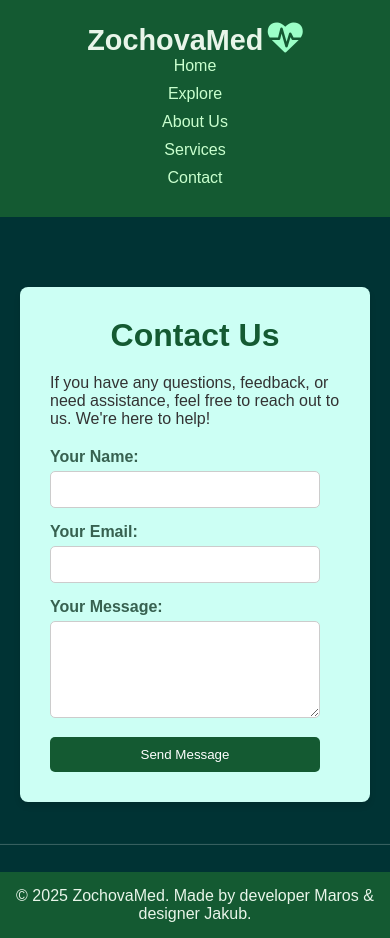
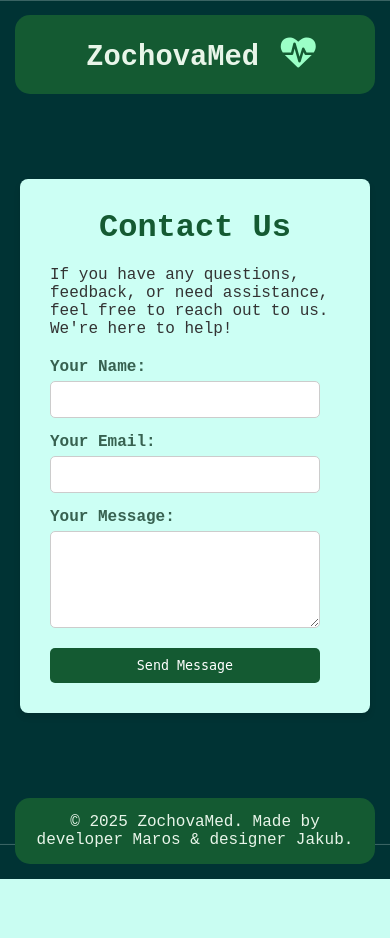
Before and after one commit to Kub228/ZochovaMed, a Flask app: page /contact in a window 390 px wide. After the commit the page ends 879 px from the top, so only its background shows below. Run offline with Flask 3, Linux system fonts and the light colour scheme.

Commit message:
Backgroun and Design update

```diff
--- a/static/css/styles.css
+++ b/static/css/styles.css
@@ -7,10 +7,10 @@
 
 /* General Styles */
 body {
-    font-family: Arial, sans-serif;
+    font-family:'Courier New', Courier, monospace;
     margin: 0;
     padding: 0;
-    background-image: url("bg.jpg"); /* Adjusted relative path */
+    background-image: url("bg.png"); /* Adjusted relative path */
     -webkit-background-size: cover; /* Ensures the image covers the entire screen (Webkit) */
     background-size: cover; /* Ensures the image covers the entire screen */
     background-position: center; /* Centers the image */
@@ -24,8 +24,19 @@ body {
 
 /* Header Styles */
 header {
+
+    margin: 15px;
+    border-radius: 15px;
     background-color: #145A32; /* Dark green for header */
-    padding: 20px 0;
+    padding: 20px 10px;
+}
+
+header {
+    transition: transform 0.3s ease;
+}
+
+header:hover {
+    transform: translateY(-5px);
 }
 
 .navbar {
@@ -37,12 +48,20 @@ header {
 }
 
 
-
 .logo {
     font-size: 1.8em;
     font-weight: bold;
     color: #E8F5E9; /* Light green logo text */
     text-decoration: none;
+    transition: background-color 0.3s ease, border-radius 0.3s ease, font-size 0.3s ease; /* Smooth transition for background color, border radius, and font size */
+    border-radius: 8px; /* Rounded corners for the logo background */
+}
+
+.logo:hover {
+    padding: 5px;
+    background-color: #42946b; /* Slightly lighter green on hover */
+    border-radius: 12px; /* More rounded corners on hover */
+    font-size: 2em; /* Slightly larger font size on hover */
 }
 
 .nav-links {
@@ -58,11 +77,29 @@ header {
     text-decoration: none;
     color: #c9ffce; /* Light green navigation links */
     padding: 8px 12px;
+    transition: background-color 0.3s ease, border-radius 0.3s ease, font-size 0.3s ease;
 }
 
 .nav-links a:hover {
+    font-size: 1.2em;
     background-color: #4c945a; /* Slightly lighter green on hover */
     border-radius: 4px;
+ /* Makes the text jump lightly */
+}
+
+a {
+    text-decoration: none;
+    color: #3a563d; /* Light green navigation links */
+    padding: 8px 12px;
+    transition: background-color 0.3s ease, border-radius 0.3s ease, font-size 0.3s ease;
+}
+
+a:hover {
+    color: #c9ffce; /* Light green navigation links */
+    font-size: 1.2em;
+    background-color: #4c945a; /* Slightly lighter green on hover */
+    border-radius: 4px;
+ /* Makes the text jump lightly */
 }
 
 /* Main Content */
@@ -73,10 +110,17 @@ main {
 
 /* Footer Styles */
 footer {
+    margin: 15px;
+    border-radius: 15px;
     background-color: #145A32; /* Dark green footer background */
     color: #E8F5E9; /* Light green text for footer */
     text-align: center;
     padding: 15px;
+    transition: background-color 0.3s ease, border-radius 0.3s ease, transform 0.3s ease;
+}
+
+footer:hover {
+    transform: translateY(-5px);
 }
 
 /* Form Container Styles (Shared for Doctor and Patient Registration) */
@@ -513,6 +557,7 @@ footer {
 }
 
 .btn-submit {
+    font-family: monospace; /* Change font to monospace */
     width: calc(100% - 20px);
     padding: 10px;
     background-color: #145A32;
@@ -620,6 +709,7 @@ footer {
     }
 
     .nav-links {
+         display: none; /* Hide navigation links by default */
          flex-direction: column; /* Stack navigation links vertically */
          align-items: center;
     }
```
Also changed, not shown: other parts of static/css/styles.css (+64 -2 lines), instance/zochovamed.db, static/css/Lekarnicka.jpg (added), static/css/bg.png (added). Lines whose indentation alone changed are shown as unchanged.
